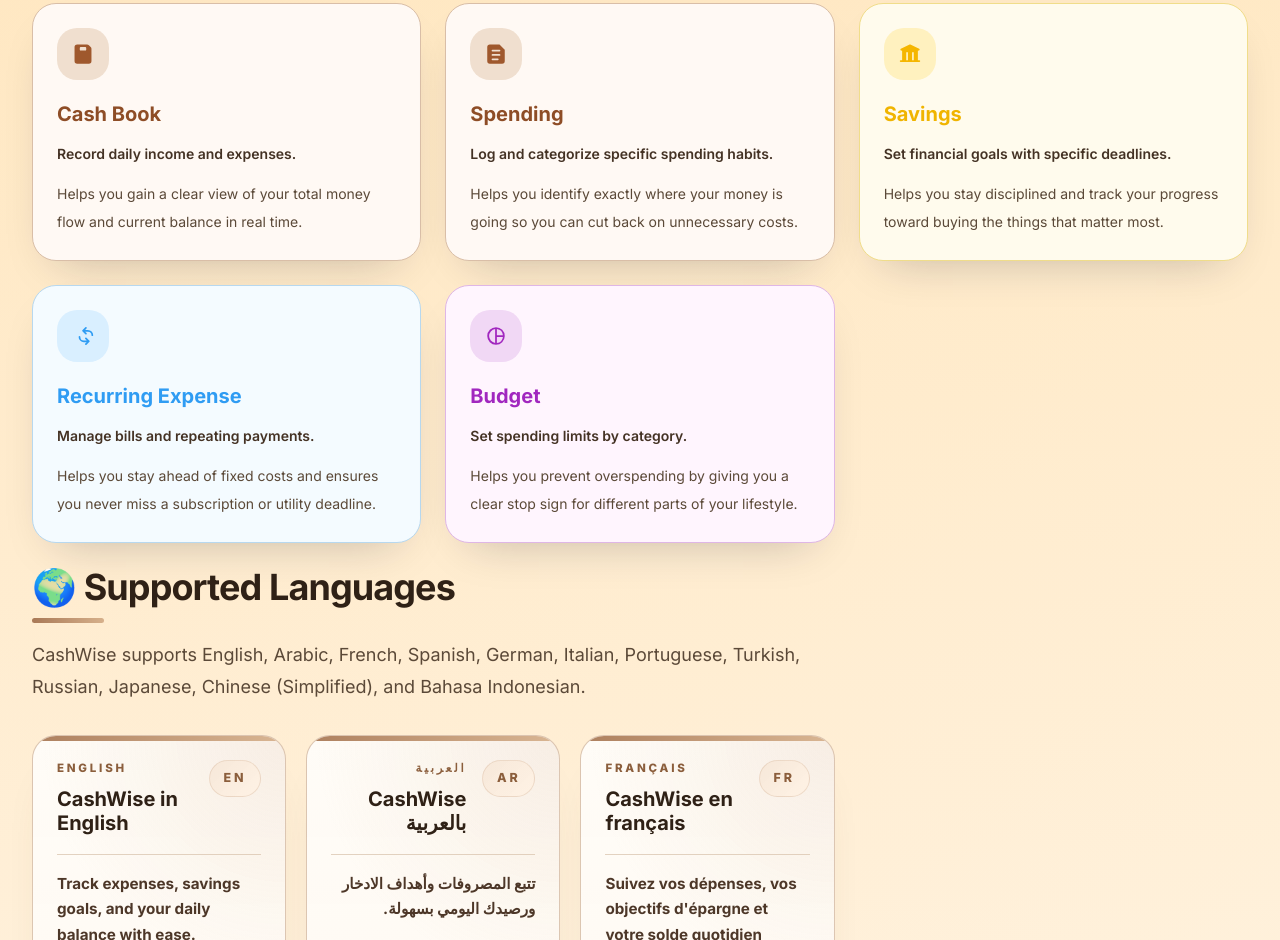
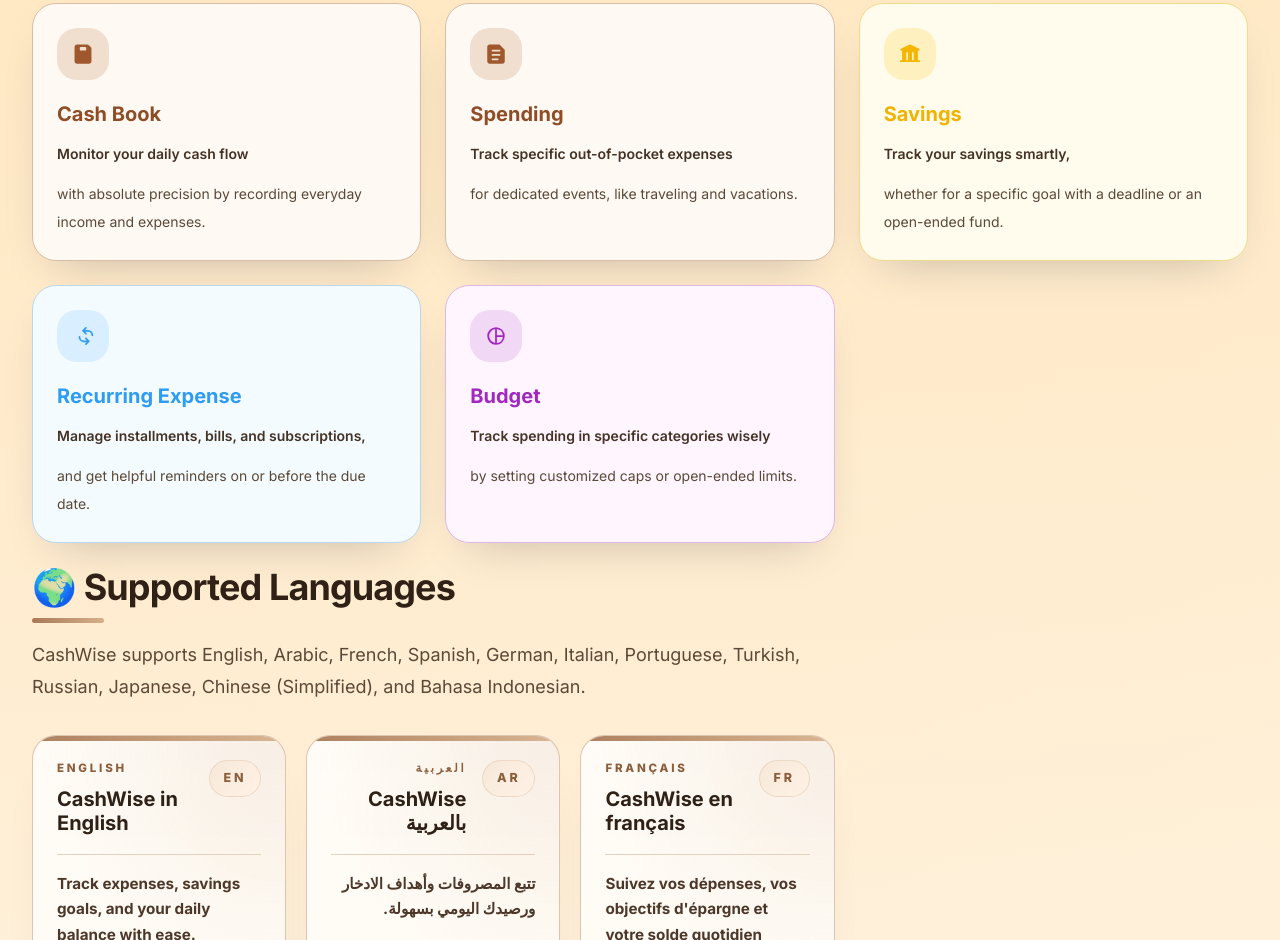
Before and after one commit to Hicham-dev-39/hichamdevapps, a website: page index.html in a window 1280 px wide. Shown: the part 1281-2221 px from the top of the page. Drawn offline with Linux system fonts and the light colour scheme.

Commit message:
Update feature card descriptions

```diff
--- a/index.html
+++ b/index.html
@@ -820,10 +820,10 @@
               <h3 class="text-xl font-bold text-[#8e4d26]">Cash Book</h3>
             </div>
             <p class="mt-3 text-sm font-semibold leading-7 text-slate-700">
-              Record daily income and expenses.
+              Monitor your daily cash flow
             </p>
             <p class="mt-3 text-sm leading-7 text-slate-600">
-              Helps you gain a clear view of your total money flow and current balance in real time.
+              with absolute precision by recording everyday income and expenses.
             </p>
           </article>
 
@@ -837,10 +837,10 @@
               <h3 class="text-xl font-bold text-[#8e4d26]">Spending</h3>
             </div>
             <p class="mt-3 text-sm font-semibold leading-7 text-slate-700">
-              Log and categorize specific spending habits.
+              Track specific out-of-pocket expenses
             </p>
             <p class="mt-3 text-sm leading-7 text-slate-600">
-              Helps you identify exactly where your money is going so you can cut back on unnecessary costs.
+              for dedicated events, like traveling and vacations.
             </p>
           </article>
 
@@ -854,10 +854,10 @@
               <h3 class="text-xl font-bold text-[#f0b400]">Savings</h3>
             </div>
             <p class="mt-3 text-sm font-semibold leading-7 text-slate-700">
-              Set financial goals with specific deadlines.
+              Track your savings smartly,
             </p>
             <p class="mt-3 text-sm leading-7 text-slate-600">
-              Helps you stay disciplined and track your progress toward buying the things that matter most.
+              whether for a specific goal with a deadline or an open-ended fund.
             </p>
           </article>
 
@@ -871,10 +871,10 @@
               <h3 class="text-xl font-bold text-[#2f9cf3]">Recurring Expense</h3>
             </div>
             <p class="mt-3 text-sm font-semibold leading-7 text-slate-700">
-              Manage bills and repeating payments.
+              Manage installments, bills, and subscriptions,
             </p>
             <p class="mt-3 text-sm leading-7 text-slate-600">
-              Helps you stay ahead of fixed costs and ensures you never miss a subscription or utility deadline.
+              and get helpful reminders on or before the due date.
             </p>
           </article>
 
@@ -888,10 +888,10 @@
               <h3 class="text-xl font-bold text-[#a127bf]">Budget</h3>
             </div>
             <p class="mt-3 text-sm font-semibold leading-7 text-slate-700">
-              Set spending limits by category.
+              Track spending in specific categories wisely
             </p>
             <p class="mt-3 text-sm leading-7 text-slate-600">
-              Helps you prevent overspending by giving you a clear stop sign for different parts of your lifestyle.
+              by setting customized caps or open-ended limits.
             </p>
           </article>
 
```
